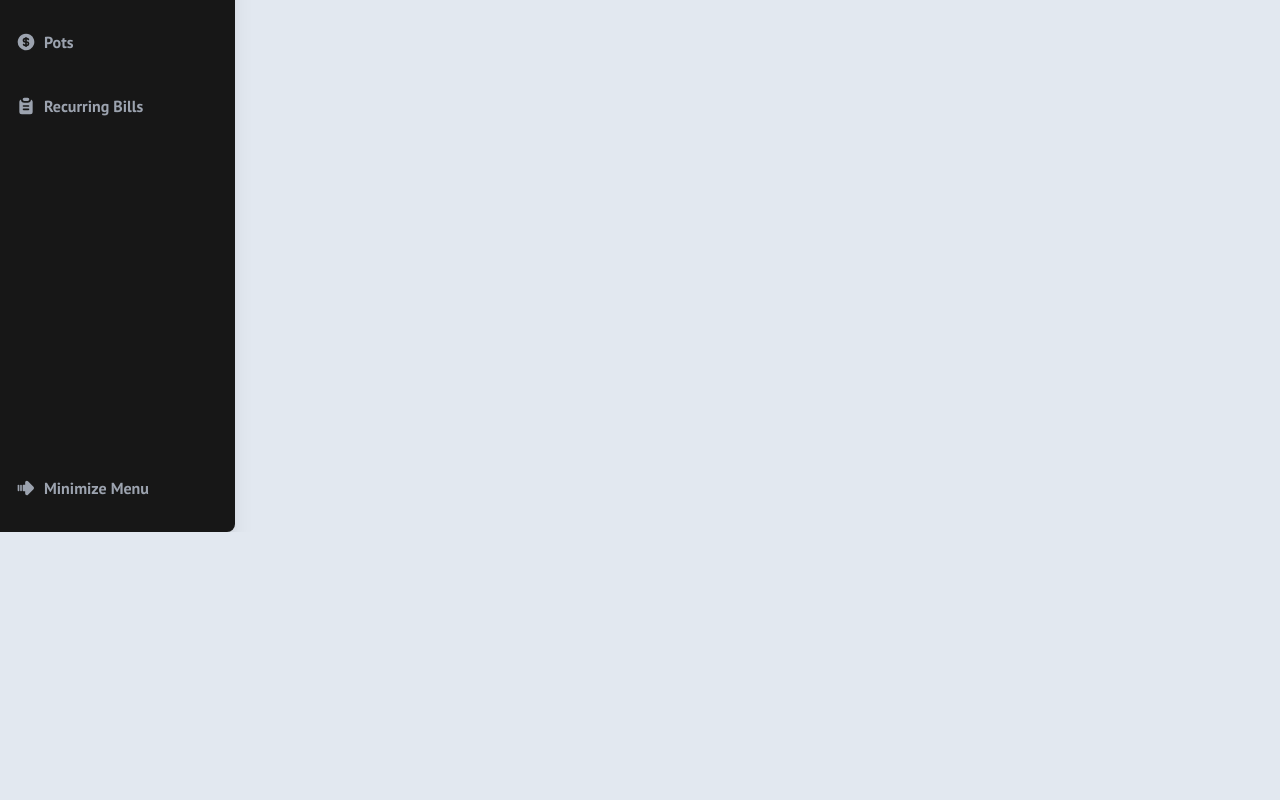
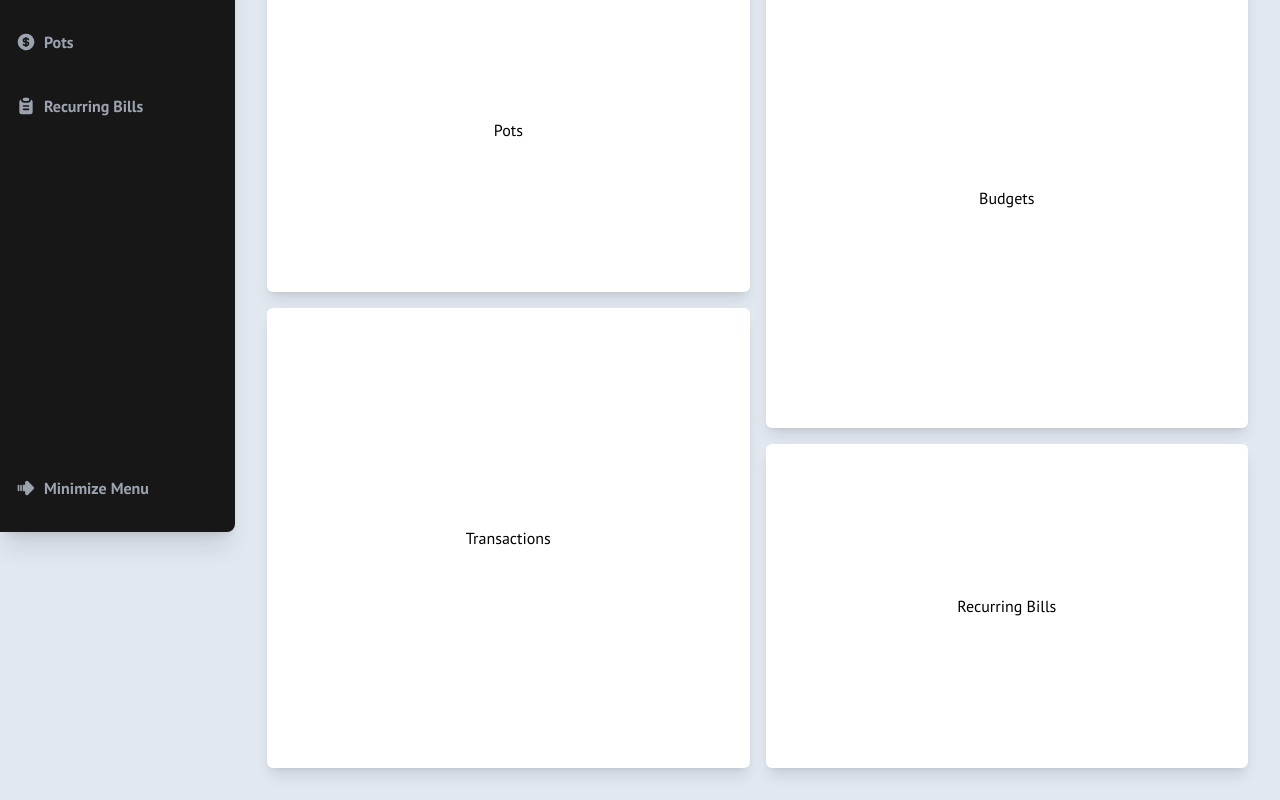
Before and after one commit to MartinWebDev95/FinanceApp, a Next.js app: page / in a window 1280 px wide. Shown: the part 268-1068 px from the top of the page. Before the commit the page ends 800 px from the top, so only its background shows below. Built offline with nearby package versions, Linux system fonts and the light colour scheme.

Commit message:
Add a new Grid component that shows a grid layout with a summary of the different pages

```diff
--- a/app/(dashboard)/page.jsx
+++ b/app/(dashboard)/page.jsx
@@ -1,6 +1,7 @@
 import Link from "next/link";
 import { LogoutIcon } from "../lib/utils";
 import Cards from "../components/overview/Cards";
+import Grid from "../components/dashboard/Grid";
 
 export default function OverviewPage(){
   return (
@@ -22,6 +23,8 @@ export default function OverviewPage(){
         <Cards title='Income' data='50000' />
         <Cards title='Expenses' data='40000' />
       </div>
+
+      <Grid />
     </div>
   )
 }
--- /dev/null
+++ b/app/components/dashboard/Grid.jsx
@@ -0,0 +1,23 @@
+const Grid = () => {
+  return (
+    <div className="mt-8 grid grid-cols-2 grid-rows-12 gap-4 h-screen">
+      <div className="bg-white rounded-md shadow-lg flex justify-center items-center row-start-1 row-end-6 col-start-1 col-end-2">
+        Pots
+      </div>
+
+      <div className="bg-white rounded-md shadow-lg flex justify-center items-center row-start-1 row-end-8 col-start-2 col-end-3">
+        Budgets
+      </div>
+
+      <div className="bg-white rounded-md shadow-lg flex justify-center items-center row-start-6 row-end-13 col-start-1 col-end-2">
+        Transactions
+      </div>
+
+      <div className="bg-white rounded-md shadow-lg flex justify-center items-center row-start-8 row-end-13 col-start-2 col-end-3">
+        Recurring Bills
+      </div>
+    </div>
+  )
+}
+
+export default Grid;
```
